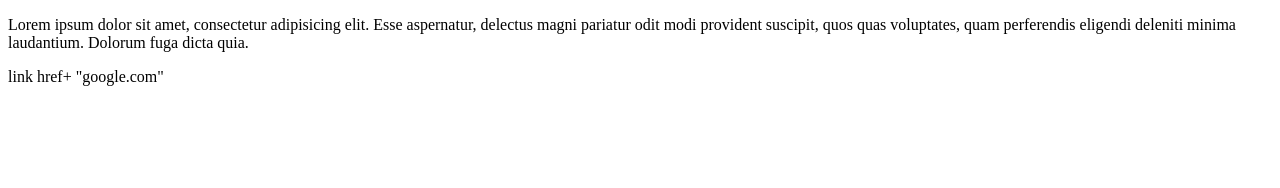
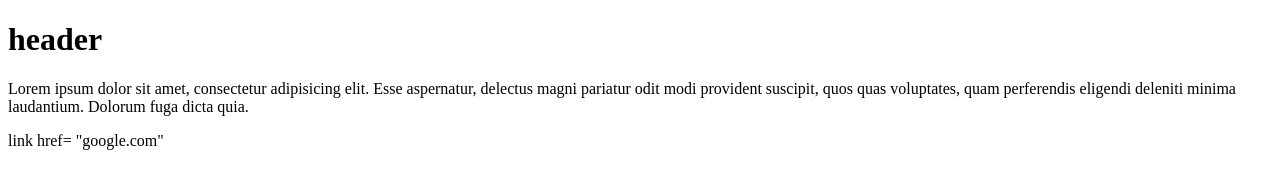
Before and after one commit to 27ugeen/test, a plain HTML site: page index.html in a window 1280 px wide. Drawn offline with Linux system fonts and the light colour scheme.

Commit message:
add header

```diff
--- a/index.html
+++ b/index.html
@@ -7,10 +7,14 @@
     <title>Document</title>
 </head>
 <body>
+<h1>
+    <b>header</b>
+</h1>
+
     <p>Lorem ipsum dolor sit amet,
         consectetur adipisicing elit. Esse aspernatur, delectus magni pariatur
         odit modi provident suscipit, quos quas voluptates,
         quam perferendis eligendi deleniti minima laudantium. Dolorum fuga dicta quia.</p>
-    <a>link href+ "google.com"</a>
+    <a>link href= "google.com"</a>
 </body>
 </html>
```
